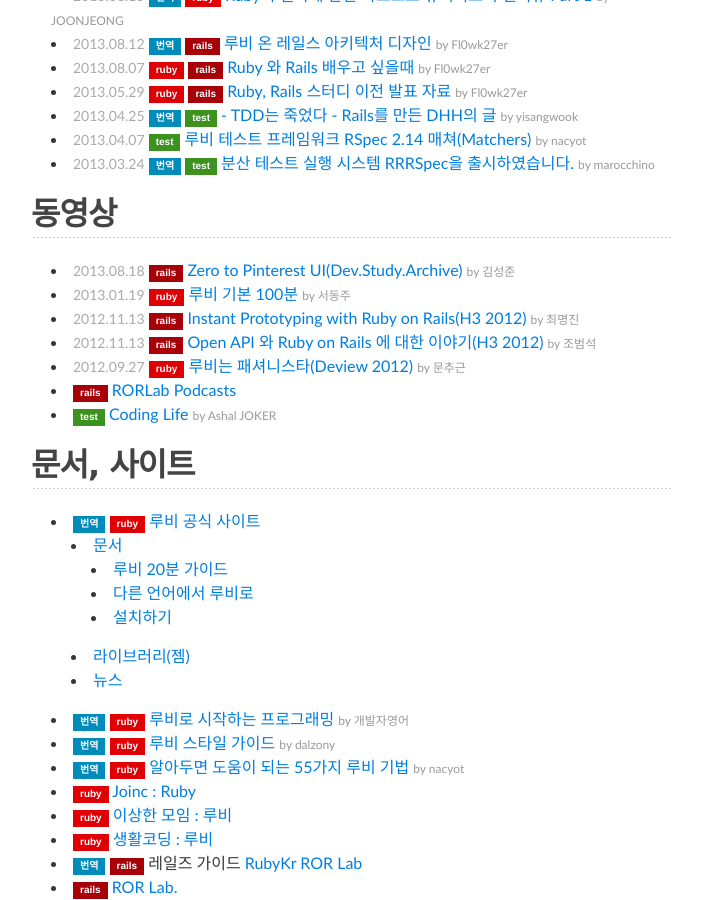
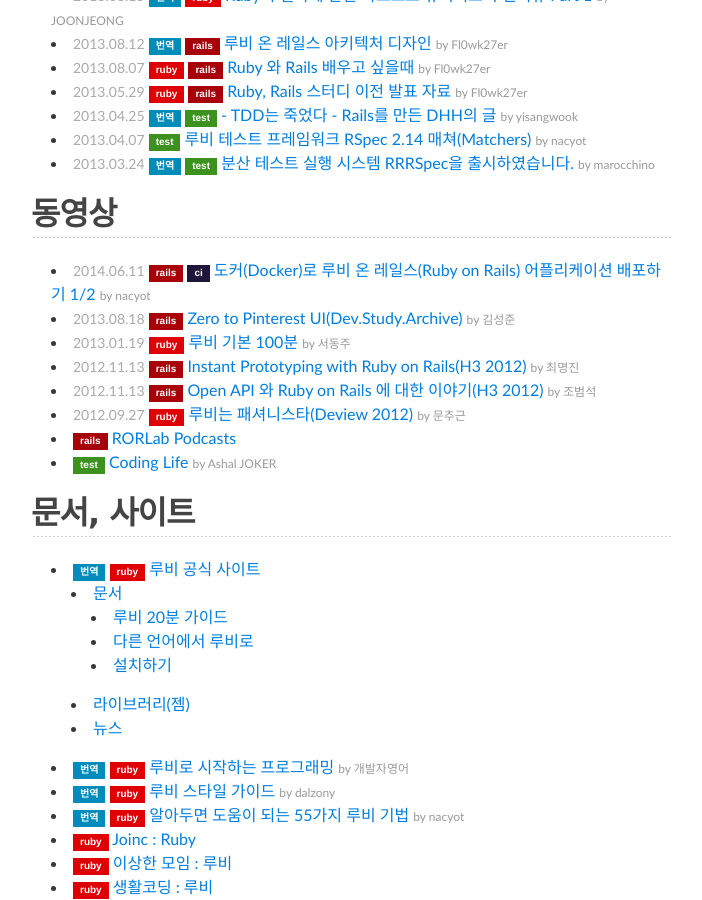
Before and after one commit to rubykr/rubykr.github.io, a Jekyll site: the page built from index.md, in a window 1280 px wide and 900 px high, scrolled down 783 px. Shown: the whole window, without its empty margins (289-991 px from the left). Built offline with Jekyll 4.4.1, drawn with Linux system fonts in a browser that asks for light colours; comment, search, counter and statistics services are not loaded.

Commit message:
add link

```diff
--- a/index.md
+++ b/index.md
@@ -35,6 +35,7 @@
 ## [동영상](#movies)
 {: #movies}
 
+- [도커(Docker)로 루비 온 레일스(Ruby on Rails) 어플리케이션 배포하기 1/2](https://www.youtube.com/watch?v=LEeQvLx70MA){: .article data-tags="rails ci" data-author="nacyot" data-date="2014.06.11"}
 - [Zero to Pinterest UI(Dev.Study.Archive)](http://dev-study.github.io/presentations/zero_to_pinterent_ui.html){: .article data-tags="rails" data-author="김성준" data-date="2013.08.18"}
 - [루비 기본 100분](http://www.youtube.com/watch?v=vjyL6fLzJjA){: .article data-tags="ruby" data-author="서동주" data-date="2013.01.19"}
 - [Instant Prototyping with Ruby on Rails(H3 2012)](http://www.youtube.com/watch?v=AlNLavCg3yg){: .article data-tags="rails" data-author="최명진" data-date="2012.11.13"}
```
